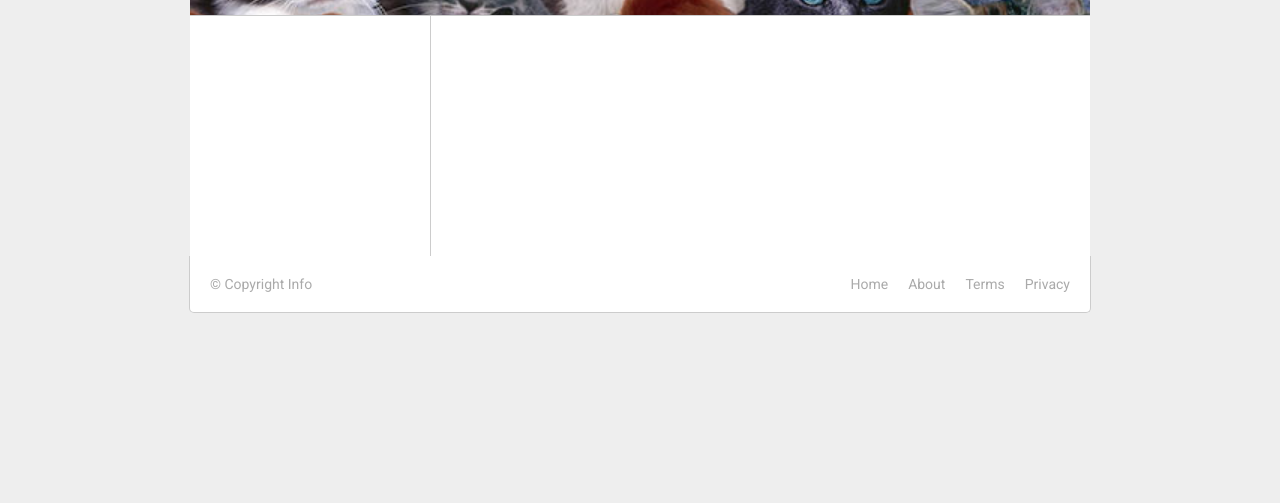
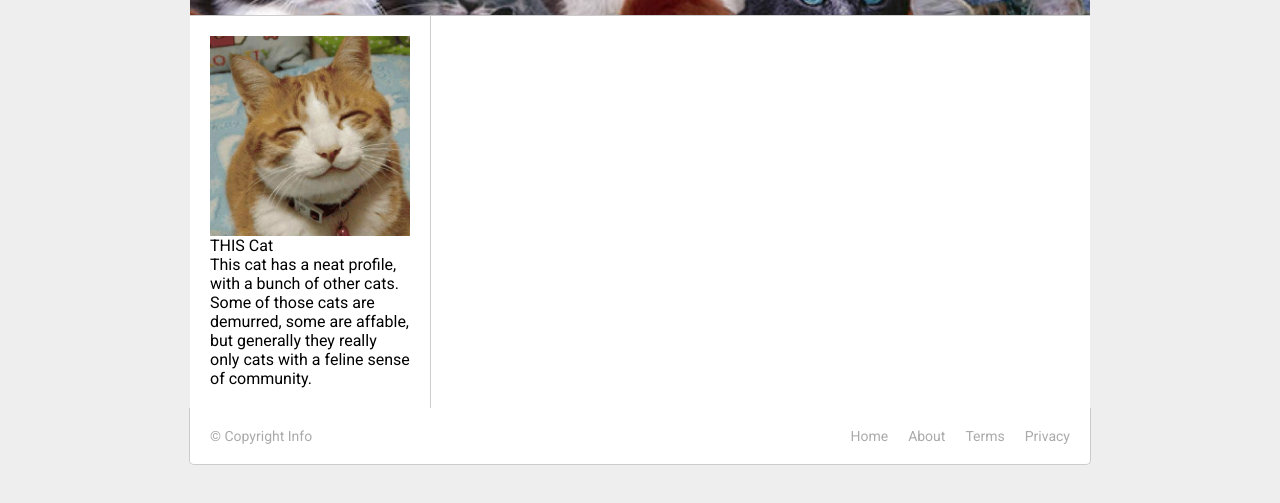
Before and after one commit to Holyoke/CSS-Friend-Network-Mock-Up, a plain HTML site: page index.html in a window 1280 px wide. Shown: the part 225-728 px from the top of the page. Drawn offline with Linux system fonts and the light colour scheme.

Commit message:
Added profile html

```diff
--- a/index.html
+++ b/index.html
@@ -39,8 +39,19 @@
 		</header>
 
 		<section class="content-sidebar">
+			<a href="#" class="profile-picture">
+				<img src="shared/img/cat.jpg" alt="This cat">
+			</a>
+
+			<div class="profile-info">
+				<h2>THIS Cat</h2>
+				<p>This cat has a neat profile, with a bunch of other cats. Some of those cats are demurred, some are affable, but generally they really only cats with a feline sense of community.
+				</p>
+			</div>
+
 
 		</section>
+
 		<section class="content-main">
 
 		</section>
```
Also changed, not shown: 1 other file.
